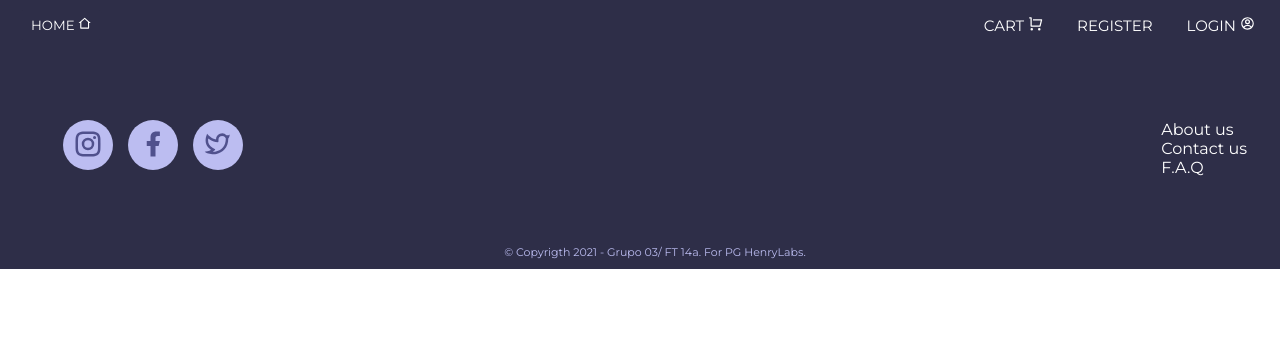
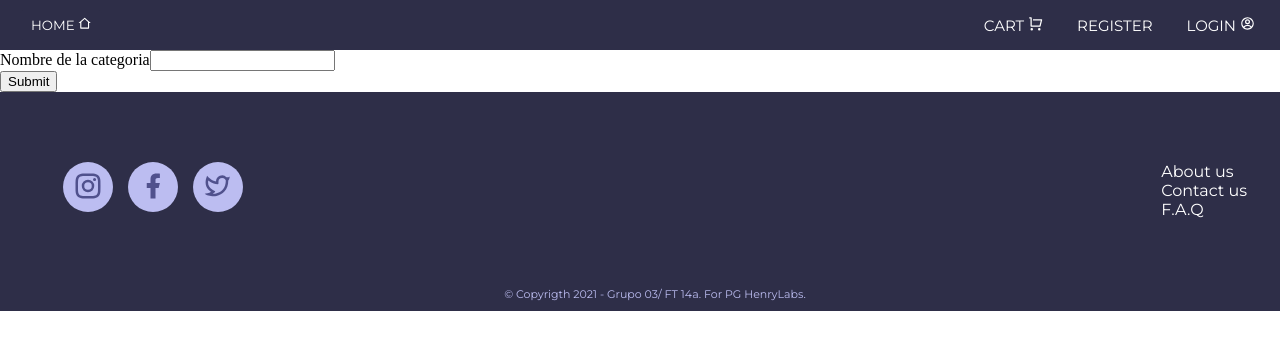
Before and after one commit to rodriabregu/Henry-PF-G03, a React (Create React App) app in the folder client/: page /createCategory in a window 1280 px wide. Shown: the top 350 px of the page. Built offline with nearby package versions, Linux system fonts and the light colour scheme.

Commit message:
Creacion categoria

```diff
--- a/client/src/App.tsx
+++ b/client/src/App.tsx
@@ -6,6 +6,7 @@ import ProductDetail from './Components/ProductDetail';
 import createProducts from './Components/Products/createProducts';
 import Login from './Components/LogIn';
 import Register from './Components/Register';
+import CreateCategory from './Components/Categories/createCategory'
 import { BrowserRouter as Router, Switch, Route } from 'react-router-dom';
 
 function App() {
@@ -19,6 +20,7 @@ function App() {
           <Route exact path='/login' component={Login} />
           <Route exact path='/register' component={Register} />
           <Route exact path='/create' component={createProducts} />
+          <Route exact path='/createCategory' component={CreateCategory}/>
           <Route path="/" component={Footer} />
         </div>
       </Switch>
--- /dev/null
+++ b/client/src/Components/Categories/createCategory.tsx
@@ -0,0 +1,33 @@
+import {useState} from 'react'
+import axios from 'axios'
+const CreateCategory = () => {
+
+  const [category,setCategory]=useState('')
+
+  const handleChange=(e:any)=>{
+    setCategory(e.target.value)
+  }
+
+  const handleSubmit=()=>{
+    axios.post('http://localhost:3001/categories/new',{name:category})
+      .then(resp=>{
+        console.log(resp.data)
+      })
+  }
+
+
+  return (
+      <form onSubmit={handleSubmit}>
+          <div>
+            <label>Nombre de la categoria</label>
+            <input required onChange={handleChange} type="text" name="category" value={category} />
+          </div>
+          <div>
+            <input type="submit" value="Submit"/>
+          </div>
+      </form>
+    );
+  };
+
+
+  export default CreateCategory;
```
